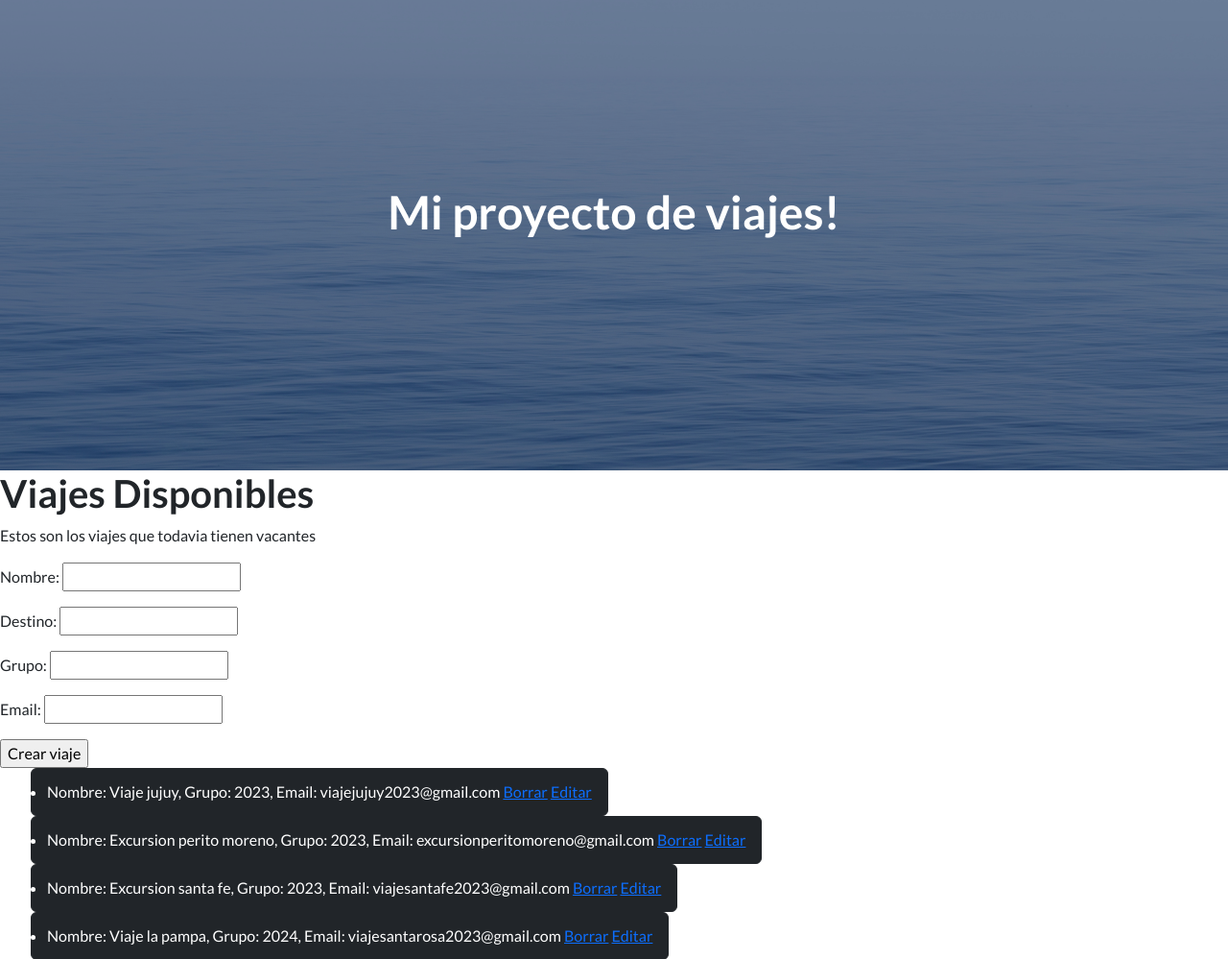
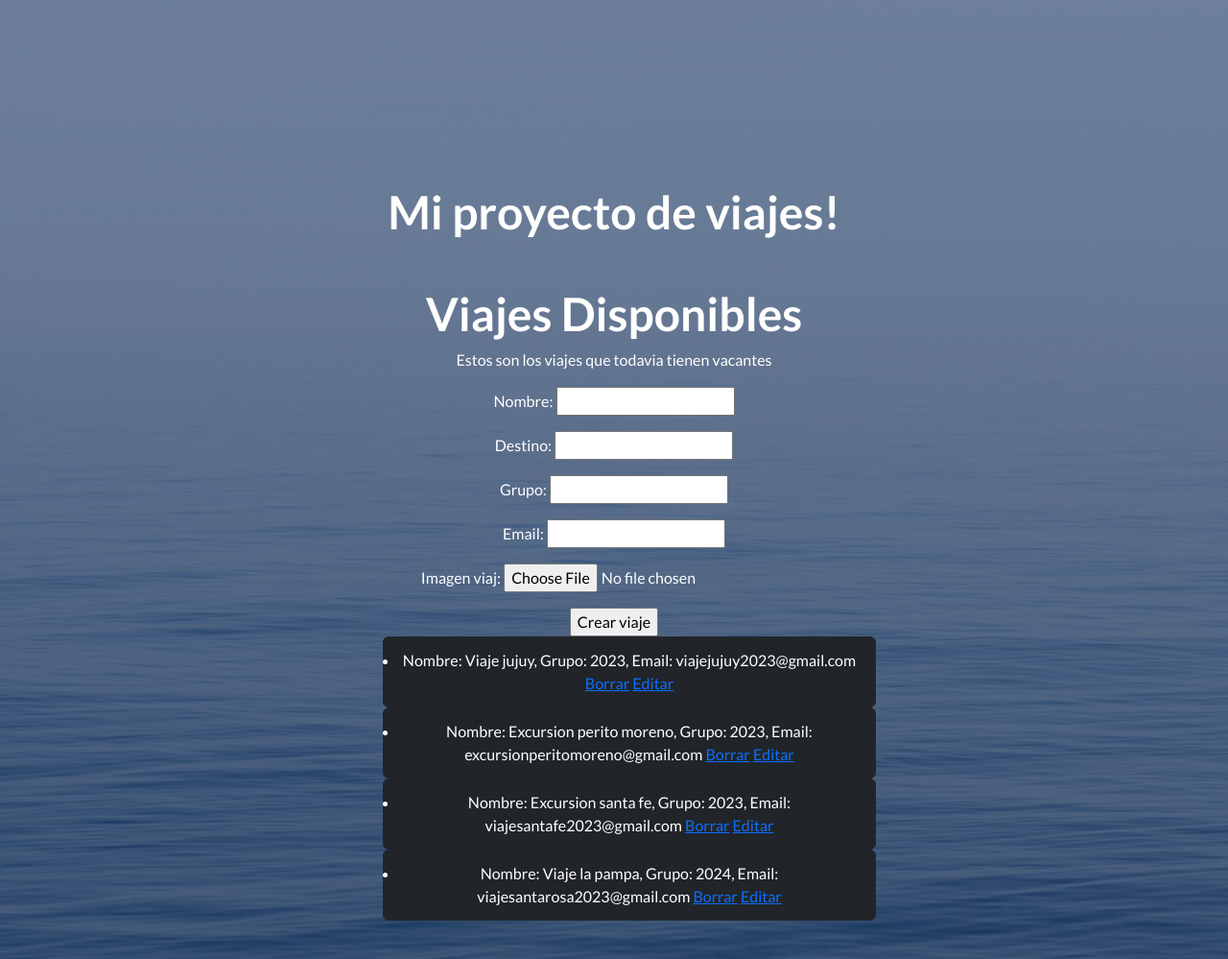
Before and after one commit to Rafaelroman01/Nuevo-Viajes, a Django app: page /proyecto/viajes/ in a window 1280 px wide. Shown: the part 66-1065 px from the top of the page at 96% size. Run offline with Django 4.2, Linux system fonts and the light colour scheme; data comes from the database, SQL or seed files in the repository; both versions use the stored data as it was after the commit; some libraries are stand-ins or nearby versions.

Commit message:
Creacion de Imagen en viajes

```diff
--- a/appexcursiones/forms.py
+++ b/appexcursiones/forms.py
@@ -8,6 +8,7 @@ class ViajeFormulario(forms.Form):
     destino= forms.CharField(max_length=50)
     grupo = forms.IntegerField()
     email= forms.EmailField(max_length=80)
+    imagen_viaj= forms.ImageField()
 
 class RecreadorFormulario(forms.Form):
     nombre = forms.CharField(max_length=50)
--- a/appexcursiones/models.py
+++ b/appexcursiones/models.py
@@ -9,6 +9,7 @@ class Viajes(models.Model):
     destino = models.CharField(max_length=50)
     grupo = models.IntegerField()
     email= models.EmailField(max_length=80)
+    imagen_viaj= models.ImageField(null=True, blank=True, upload_to="viajes")
     def __str__(self):
         return f"Nombre: {self.nombre.capitalize()}, Grupo: {self.grupo}, Email: {self.email}"
 
--- a/appexcursiones/templates/Appnuevo/base.html
+++ b/appexcursiones/templates/Appnuevo/base.html
@@ -44,7 +44,9 @@
 
                 {% endif %}
 
+
             </div>
+
         </nav>
         <!-- Masthead-->
         <header class="masthead">
@@ -54,15 +56,15 @@
                         <div class="text-center text-white">
                             <!-- Page heading-->
                             <h1 class="mb-5">Mi proyecto de viajes!</h1>
+                            {% block  contenido %}
 
+                            {% endblock  %}
                         </div>
                     </div>
                 </div>
             </div>
         </header>
-        {% block  contenido %}
 
-        {% endblock  %}
         <!-- Icons Grid-->
         </section>
         <!-- Image Showcases-->
--- a/appexcursiones/templates/Appnuevo/viajes.html
+++ b/appexcursiones/templates/Appnuevo/viajes.html
@@ -9,7 +9,7 @@
     <P style="color:red">{{errores}}</P>
 {% endif %}
 
-<form method="post">
+<form method="post" enctype="multipart/form-data">
     {% csrf_token %}
     {{ formulario.as_p }}
     <input type="submit" value="Crear viaje">
--- a/appexcursiones/views.py
+++ b/appexcursiones/views.py
@@ -44,7 +44,7 @@ def viajes(request):
             #Recuperamos los Datos
             data = formulario.cleaned_data
             #Creamos el viaje
-            viaje = Viajes(nombre=data["nombre"], destino=data["destino"], grupo=data["grupo"], email=data["email"])
+            viaje = Viajes(nombre=data["nombre"], destino=data["destino"], grupo=data["grupo"], email=data["email"], imagen_viaj=data["imagen"])
             #Guardamos el viaje
             viaje.save()
         else:
@@ -58,7 +58,7 @@ def viajes(request):
     formulario = ViajeFormulario()
 
     #Creamos el contexto
-    contexto = {"listado_viajes":viajes, "formulario": formulario, "errores":errores}
+    contexto = {"listado_viajes": viajes, "formulario": formulario, "errores":errores}
 
     #Retornamos la repuesta
     return render(request, "Appnuevo/viajes.html", contexto)
```
Also changed, not shown: appexcursiones/migrations/0003_viajes_imagen_viaj.py (added), db.sqlite3.
